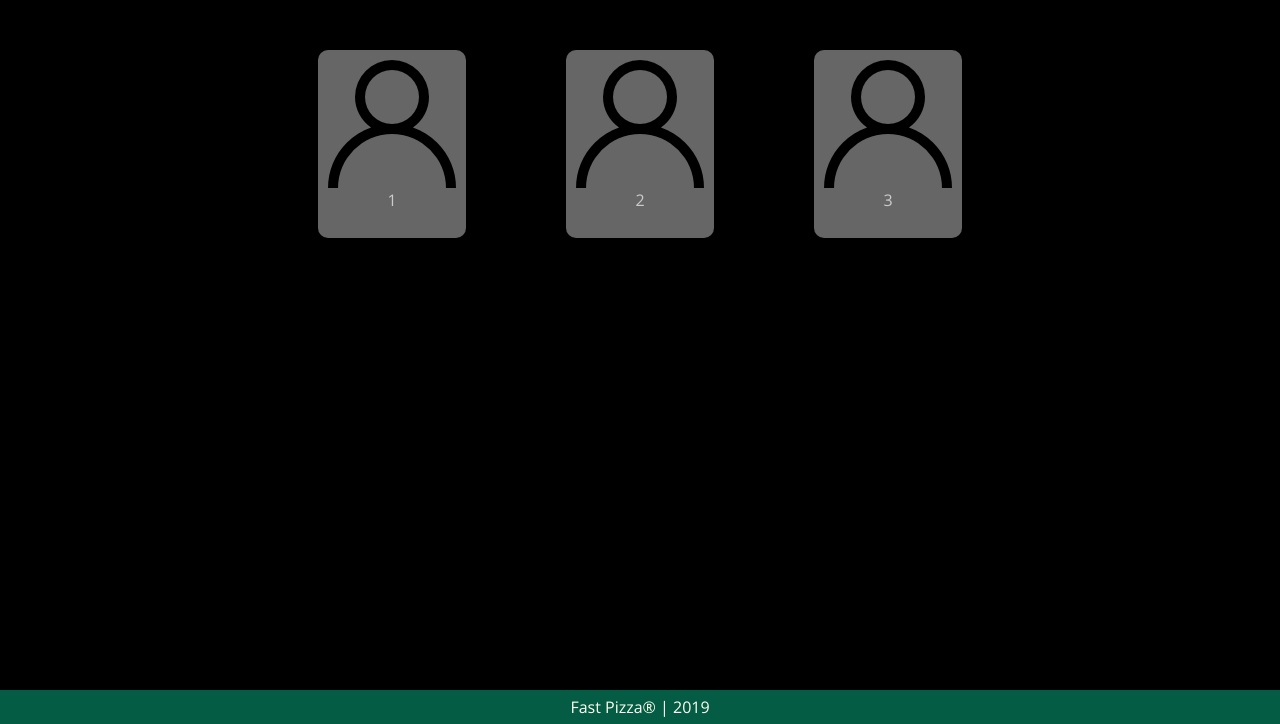
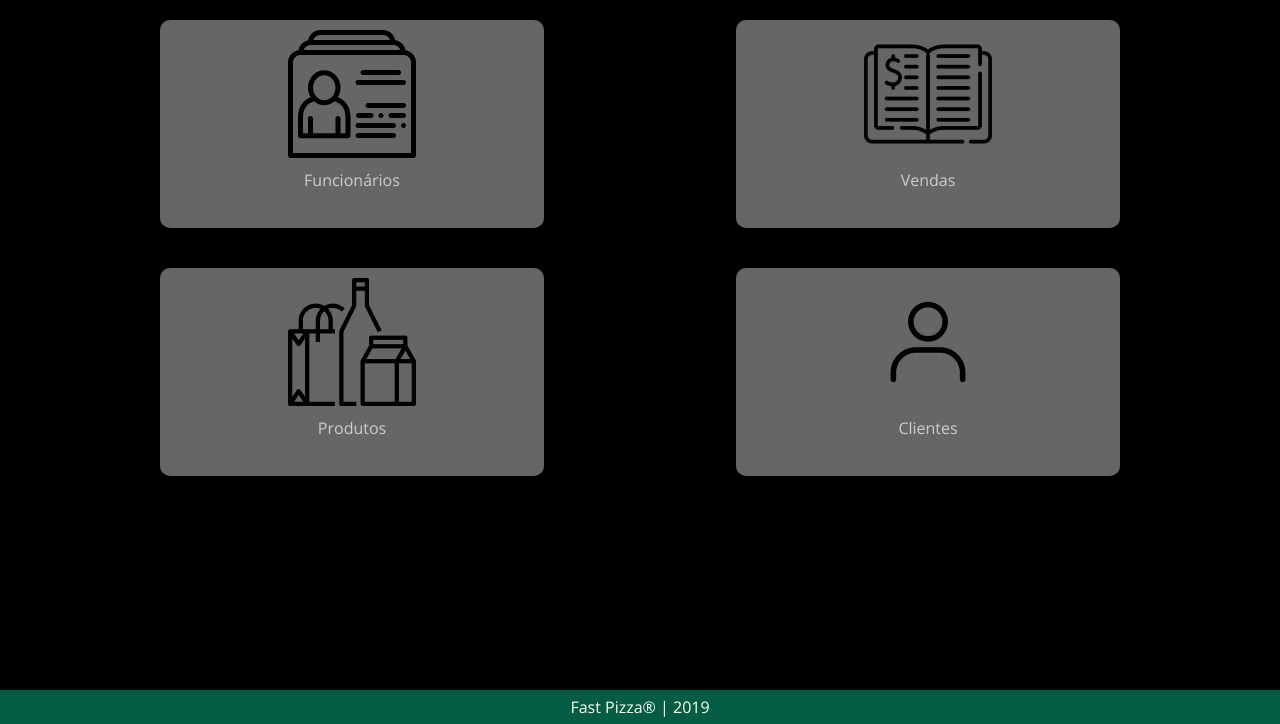
Before and after one commit to 000matheus/fastpizza, a PHP site: page /funcionarios/painel.php in a window 1280 px wide. Shown: the part 76-800 px from the top of the page. Run offline with PHP 8.4, Linux system fonts and the light colour scheme; the visitor is signed in with stand-in values (Sample User, id 1).

Commit message:
Alinhamento dos acessos aos módulos

```diff
--- a/fastpizza/config/style-dark.css
+++ b/fastpizza/config/style-dark.css
@@ -127,7 +127,7 @@ h6{
 footer{
 	background-color: #045c44;
 	width: 100%;
-	position: absolute;
+	position: relative;
 	color: #FFE;
 	min-height: 30px;
 	margin-top: 10px;
--- a/fastpizza/funcionarios/index.php
+++ b/fastpizza/funcionarios/index.php
@@ -12,6 +12,12 @@
 	<script type="text/javascript" src="../config/mainScript.js"></script>
 	<link rel="stylesheet" type="text/css" href="../config/style-dark.css">
 	<link rel="icon" type="imagem/png" href="../img/logo.png" />
+
+	<style>
+		footer{
+			position: absolute;
+		}
+	</style>
 
 </head>
 
--- a/fastpizza/funcionarios/painel.php
+++ b/fastpizza/funcionarios/painel.php
@@ -28,26 +28,26 @@ $cliente->verificarSessao($_SESSION['email'], $_SESSION['nome']);
 </head>
 
 <style>
-    .item-modulo {
+    .col-sm-4 {
         background-color: #666;
         text-align: center;
-        margin: 50px;
+        margin: 20px auto;
         padding: 10px;
         border-radius: 10px;
     }
 
-    .modulos {
-        width: 30%;
-        margin: 0 auto;
-        display: flex;
-        justify-content: center;
+    .row {
+        width: 90%;
+        margin: auto;
     }
 
-    /*.icon-modulo{
-        background-color: #ccc;
+    .row p {
         padding: 10px;
-        border-radius: 10px;
-    }*/
+    }
+
+    footer {
+        position: absolute;
+    }
 </style>
 
 <body>
@@ -62,20 +62,24 @@ $cliente->verificarSessao($_SESSION['email'], $_SESSION['nome']);
         </div>
     </nav>
 
-    <div class="container-fluid">
-        <div class="modulos">
-            <div class="item-modulo">
-                <img class="icon-modulo" src="../img/icons/modulos/funcionarios.png">
-                <p>1</p>
-            </div>
-            <div class="item-modulo">
-                <img class="icon-modulo" src="../img/icons/modulos/funcionarios.png">
-                <p>2</p>
-            </div>
-            <div class="item-modulo">
-                <img class="icon-modulo" src="../img/icons/modulos/funcionarios.png">
-                <p>3</p>
-            </div>
+    <div class="row">
+        <div class="col-sm-4">
+            <img class="icon-modulo" src="../img/icons/modulos/funcionarios.png">
+            <p>Funcionários</p>
+        </div>
+        <div class="col-sm-4">
+            <img class="icon-modulo" src="../img/icons/modulos/vendas.png">
+            <p>Vendas</p>
+        </div>
+    </div>
+    <div class="row">
+        <div class="col-sm-4">
+            <img class="icon-modulo" src="../img/icons/modulos/produtos.png">
+            <p>Produtos</p>
+        </div>
+        <div class="col-sm-4">
+            <img class="icon-modulo" src="../img/icons/modulos/clientes.png">
+            <p>Clientes</p>
         </div>
     </div>
 
```
Also changed, not shown: fastpizza/img/icons/modulos/clientes.png (added), fastpizza/img/icons/modulos/funcionarios.png, fastpizza/img/icons/modulos/produtos.png (added), fastpizza/img/icons/modulos/vendas.png (added). Lines whose indentation alone changed are shown as unchanged.
